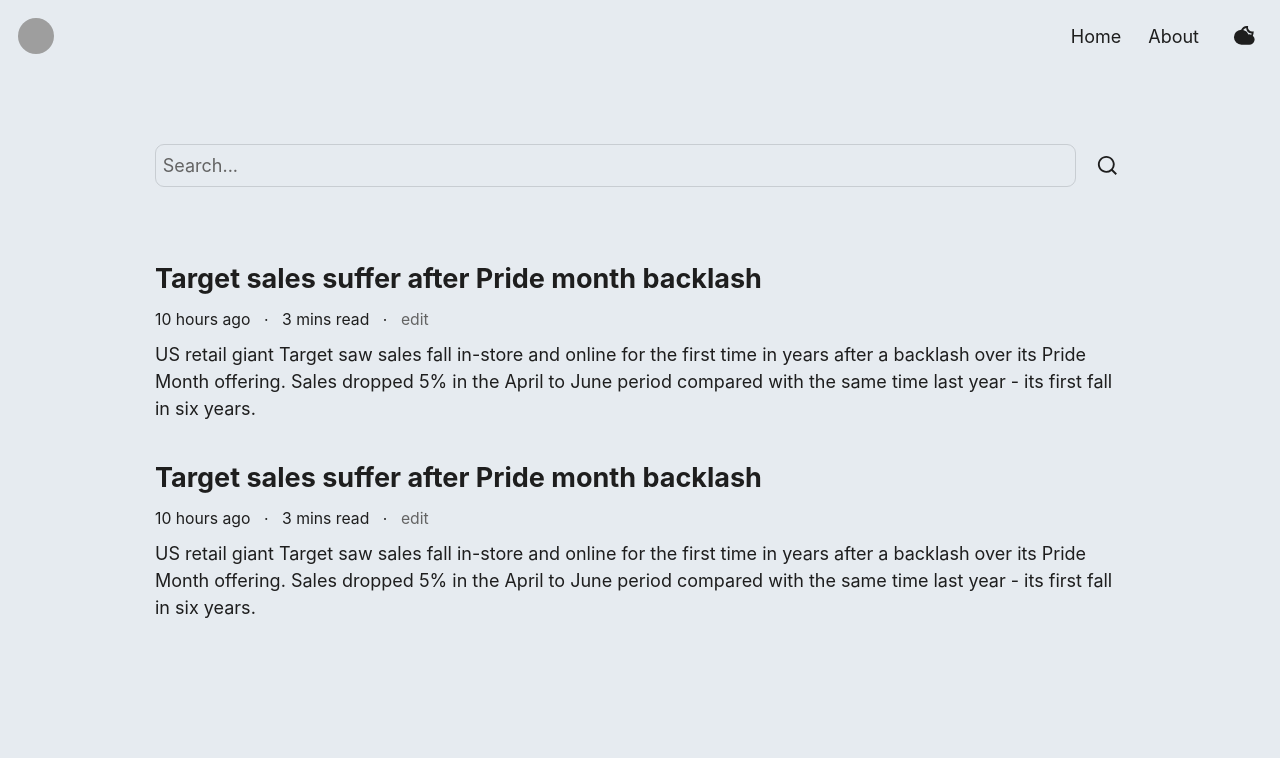
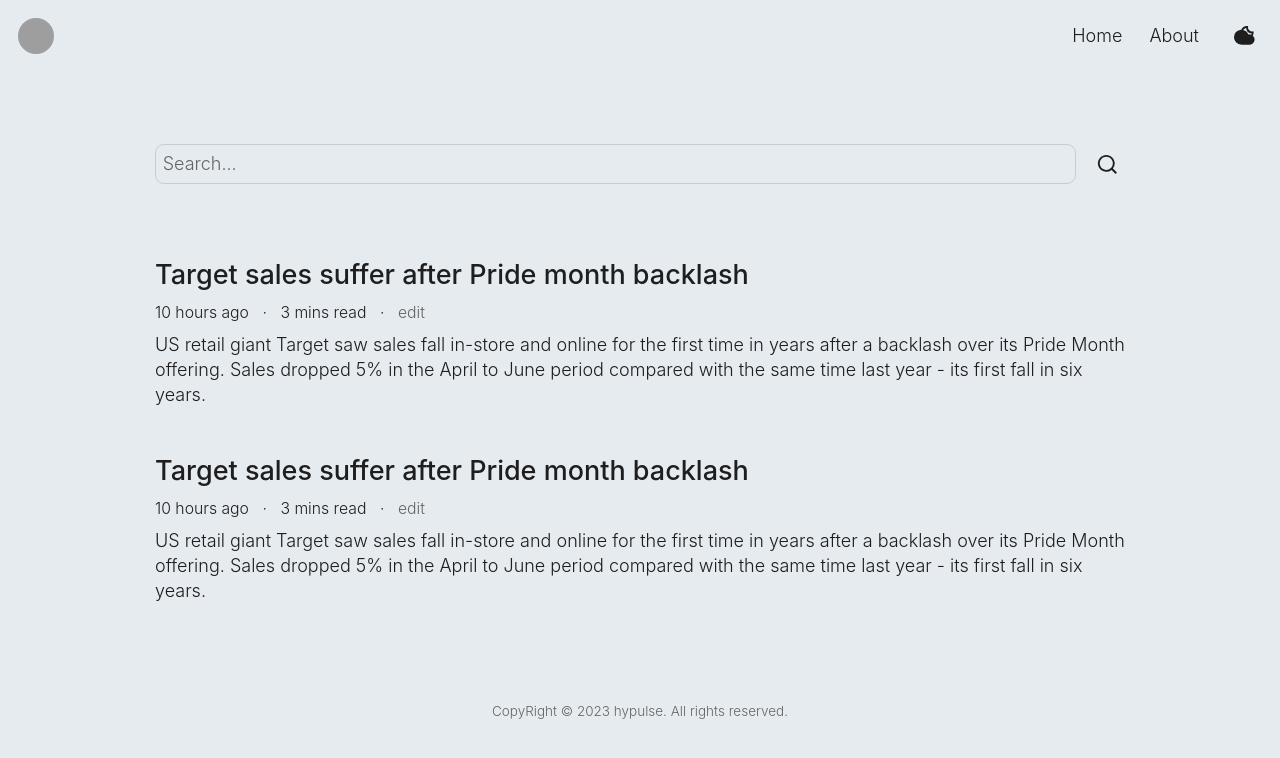
Before and after one commit to hypulse/devlog, a Next.js app: page / in a window 1280 px wide. Shown: the top 758 px of the page. Built offline with nearby package versions, Linux system fonts and the light colour scheme; grey boxes are pictures that could not be loaded; a web font is replaced by a local one.

Commit message:
공통 스타일 추가, 기본 폰트 굵기 축소, footer 추가 등

```diff
--- a/app/globals.css
+++ b/app/globals.css
@@ -28,7 +28,7 @@
 
 html,
 body {
-  @apply leading-normal scroll-smooth bg-background text-text;
+  @apply leading-snug scroll-smooth bg-background text-text font-base;
   font-family: "Pretendard Variable", Pretendard, -apple-system,
     BlinkMacSystemFont, system-ui, Roboto, "Helvetica Neue", "Segoe UI",
     "Apple SD Gothic Neo", "Noto Sans KR", "Malgun Gothic", "Apple Color Emoji",
@@ -46,3 +46,7 @@
 svg {
   @apply text-h3;
 }
+
+a:hover {
+  @apply underline;
+}
--- a/app/layout.tsx
+++ b/app/layout.tsx
@@ -48,14 +48,15 @@
         <AppRendered />
         <ThemeProvider>
           <Header />
-          <Layout>{children}</Layout>
+          <PageLayout>{children}</PageLayout>
+          <Footer />
         </ThemeProvider>
       </body>
     </html>
   );
 }
 
-const Layout = ({ children }: { children: React.ReactNode }) => {
+const PageLayout = ({ children }: { children: React.ReactNode }) => {
   return (
     <main className="mx-auto px-containerPadding max-w-screen-desktop">
       {children}
@@ -83,3 +84,11 @@
     </header>
   );
 };
+
+const Footer = () => {
+  return (
+    <footer className="flex justify-center text-xs mt-sectionGap p-containerPadding text-textSecondary">
+      CopyRight &copy; {new Date().getFullYear()} hypulse. All rights reserved.
+    </footer>
+  );
+};
--- a/tailwind.config.js
+++ b/tailwind.config.js
@@ -24,7 +24,7 @@
       desktop: "1024px",
     },
     fontSize: {
-      h1: "2rem",
+      h1: "3rem",
       h2: "1.5rem",
       h3: "1.25rem",
       base: "1rem",
@@ -41,10 +41,11 @@
       cardPadding: "1rem",
       containerPadding: "1.5rem",
       sectionGap: "4rem",
-      extraGap: "2rem",
+      extraGap: "2.5rem",
       elementGap: "1.5rem",
       rowGap: "0.5rem",
       colGap: "0.75rem",
+      xsGap: "0.25rem",
     },
     borderRadius: {
       DEFAULT: "0.5rem",
@@ -52,9 +53,9 @@
       full: "9999px",
     },
     fontWeight: {
-      light: "300",
-      base: "400",
-      bold: "700",
+      light: "200",
+      base: "300",
+      bold: "500",
     },
   },
   plugins: [],
```
